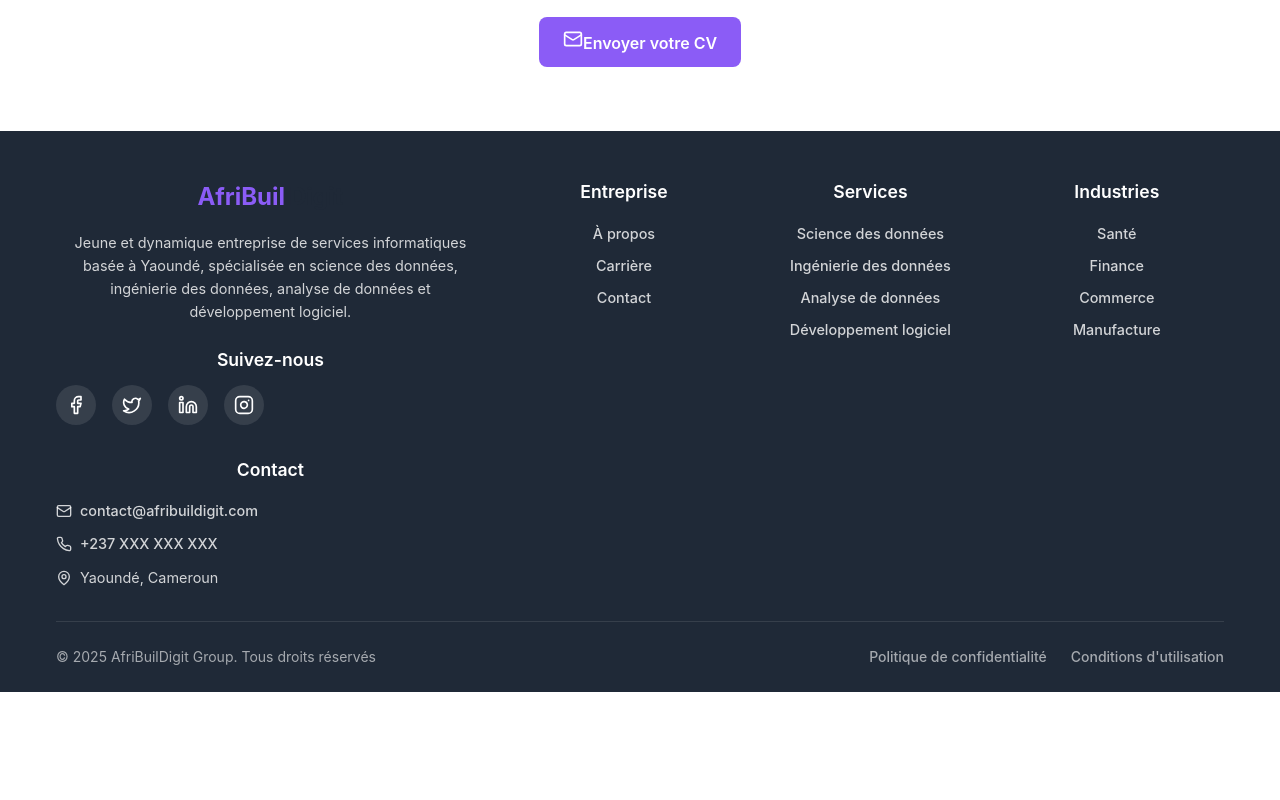
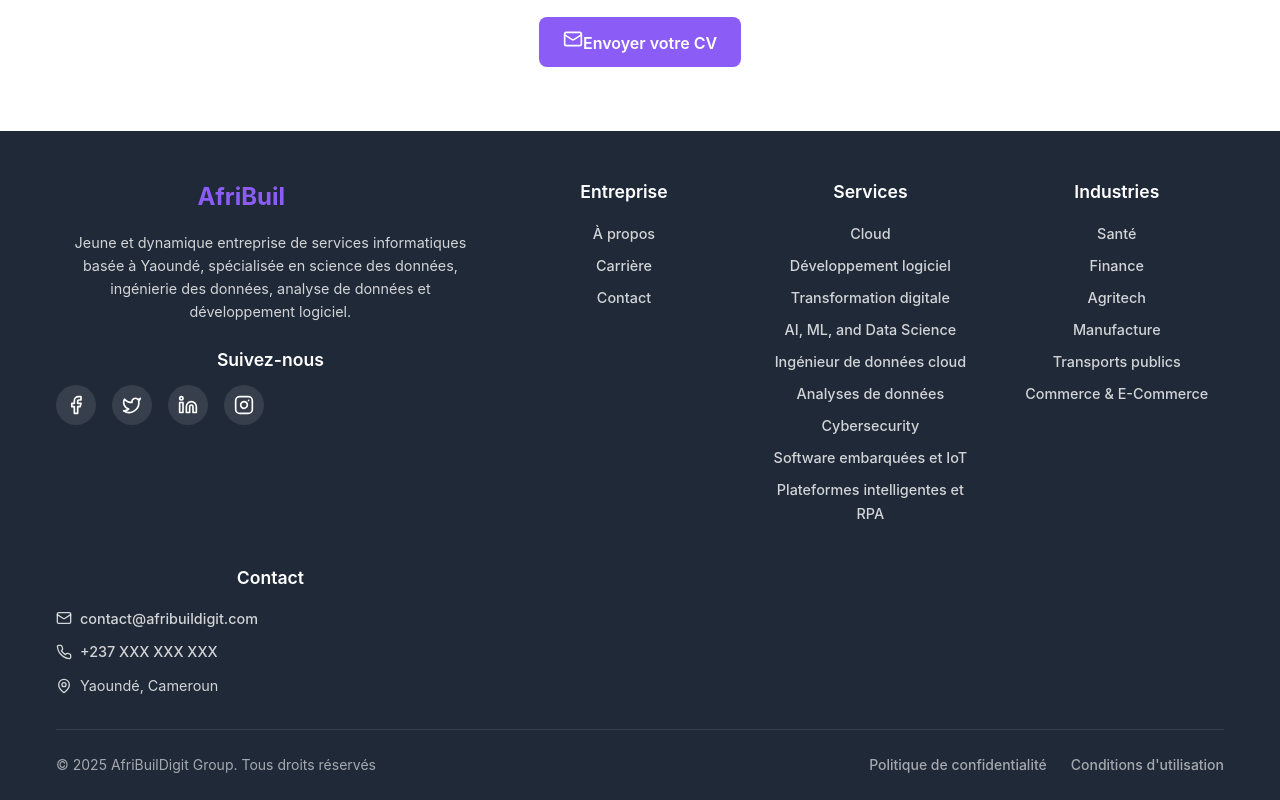
Before and after one commit to gomeskaze/afribuildigit_first, a React (Vite) app: page /career in a window 1280 px wide. Shown: the part 2309-3109 px from the top of the page. Before the commit the page ends 3001 px from the top, so only its background shows below. Built offline with nearby package versions, Linux system fonts and the light colour scheme.

Commit message:
ajustation sur le header, footer et le home page

```diff
--- a/src/components/Footer.jsx
+++ b/src/components/Footer.jsx
@@ -21,10 +21,15 @@ const Footer = () => {
     {
       title: t('services'),
       links: [
-        { label: t('dataScience'), path: '/services#data-science' },
-        { label: t('dataEngineering'), path: '/services#data-engineering' },
-        { label: t('dataAnalytics'), path: '/services#data-analytics' },
-        { label: t('softwareDevelopment'), path: '/services#software-development' }
+        { label: t('cloudServices'), path: '/services#cloud' },
+        { label: t('softwareEngineering'), path: '/services#software-development' },
+        { label: t('digitalTransformation'), path: '/services#digitalisation' },
+        { label: t('aiMlDataScience'), path: '/services#data-science' },
+        { label: t('cloudDataEngineering'), path: '/services#data-engineering' },
+        { label: t('dataAnalyticsServices'), path: '/services#data-analytics' },
+        { label: t('cybersecurity'), path: '/services#cybersecurity' },
+        { label: t('embeddedSoftwareIoT'), path: '/services#softwareIoT' },
+        { label: t('intelligentPlatformsRPA'), path: '/services#platformsRPA' }
       ]
     },
     {
@@ -32,8 +37,10 @@ const Footer = () => {
       links: [
         { label: t('healthcare'), path: '/industries#healthcare' },
         { label: t('finance'), path: '/industries#finance' },
-        { label: t('retail'), path: '/industries#retail' },
-        { label: t('manufacturing'), path: '/industries#manufacturing' }
+        { label: t('agritech'), path: '/industries#agritech' },
+        { label: t('manufacturing'), path: '/industries#manufacturing' },
+        { label: t('transport'), path: '/industries#transport' },
+        { label: t('retail'), path: '/industries#retail' }
       ]
     }
   ]
--- a/src/components/Header.jsx
+++ b/src/components/Header.jsx
@@ -28,8 +28,10 @@ const Header = () => {
       dropdown: [
         { label: t('healthcare'), path: '/industries#healthcare' },
         { label: t('finance'), path: '/industries#finance' },
-        { label: t('retail'), path: '/industries#retail' },
-        { label: t('manufacturing'), path: '/industries#manufacturing' }
+        { label: t('agritech'), path: '/industries#agritech' },
+        { label: t('manufacturing'), path: '/industries#manufacturing' },
+        { label: t('transport'), path: '/industries#transport' },
+        { label: t('retail'), path: '/industries#retail' }
       ]
     },
     {
@@ -37,10 +39,15 @@ const Header = () => {
       label: t('services'),
       path: '/services',
       dropdown: [
-        { label: t('dataScience'), path: '/services#data-science' },
-        { label: t('dataEngineering'), path: '/services#data-engineering' },
-        { label: t('dataAnalytics'), path: '/services#data-analytics' },
-        { label: t('softwareDevelopment'), path: '/services#software-development' }
+        { label: t('softwareEngineering'), path: '/services#software-development' },
+        { label: t('digitalTransformation'), path: '/services#digitalisation' },
+        { label: t('aiMlDataScience'), path: '/services#data-science' },
+        { label: t('cloudDataEngineering'), path: '/services#data-engineering' },
+        { label: t('dataAnalyticsServices'), path: '/services#data-analytics' },
+        { label: t('cloudServices'), path: '/services#cloud' },
+        { label: t('cybersecurity'), path: '/services#cybersecurity' },
+        { label: t('embeddedSoftwareIoT'), path: '/services#softwareIoT' },
+        { label: t('intelligentPlatformsRPA'), path: '/services#platformsRPA' }
       ]
     },
     {
--- a/src/contexts/LanguageContext.jsx
+++ b/src/contexts/LanguageContext.jsx
@@ -13,6 +13,8 @@ const translations = {
 
     // Page d'accueil
     heroTitle: 'AfriBuilDigit Group',
+    heroSubtitle1: 'Une vision stimulante.',
+    heroSubtitle2: 'Une valeur ajoutée.',
     heroSubtitle: 'Votre partenaire de confiance en services informatiques',
     heroDescription: 'Jeune et dynamique entreprise spécialisée en science des données, ingénierie des données, analyse de données et développement logiciel.',
     getStarted: 'Commencer',
@@ -48,23 +50,19 @@ const translations = {
     successRate: 'Taux de Réussite',
 
     // Services
-    dataScience: 'Science des données',
-    dataEngineering: 'Ingénierie des données',
-    dataAnalytics: 'Analyse de données',
-    softwareDevelopment: 'Développement logiciel',
     servicesTitle: 'Nos Services',
-    servicesSubtitle: 'Découvrez notre gamme complète de services informatiques spécialisés',
+    servicesSubtitle: 'Grâce à notre expertise technique approfondie, des outils et des méthodes modernes, nous développons des solutions avancées et sécurisées, de manière continue et efficace. Nous vous accompagnons dans la construction de votre avenir. De l\'idée à la mise en œuvre. Découvrez notre gamme complète de services informatiques spécialisés',
     whatWeOffer: 'Ce que nous offrons :',
     readyToStart: 'Prêt à commencer votre projet ?',
     contactForQuote: 'Contactez-nous pour discuter de vos besoins et obtenir un devis personnalisé',
 
     // Nouveaux services
-    softwareEngineering: 'Services d\'ingénierie logicielle et de conseil technique',
+    softwareEngineering: 'Développement logiciel',
     dataAnalyticsServices: 'Analyses de données',
     aiMlDataScience: 'AI, ML, and Data Science',
-    cloudDataEngineering: 'Ingénieur de données services cloud',
+    cloudDataEngineering: 'Ingénieur de données cloud',
     cloudServices: 'Cloud',
-    cybersecurity: 'Sécurité et qualité / Cybersecurity',
+    cybersecurity: 'Cybersecurity',
     embeddedSoftwareIoT: 'Software embarquées et IoT',
     intelligentPlatformsRPA: 'Plateformes intelligentes et RPA',
     digitalTransformation: 'Transformation digitale',
@@ -244,7 +242,9 @@ const translations = {
     industriesSubtitle: 'Nous servons divers secteurs d\'activité avec des solutions adaptées',
     healthcare: 'Santé',
     finance: 'Finance',
-    retail: 'Commerce',
+    agritech:'Agritech',
+    transport: 'Transports publics',
+    retail: 'Commerce & E-Commerce',
     manufacturing: 'Manufacture',
     readyToTransform: 'Prêt à transformer votre secteur d\'activité ?',
     contactForIndustry: 'Contactez-nous pour discuter de vos besoins spécifiques et découvrir nos solutions adaptées à votre industrie',
@@ -277,7 +277,8 @@ const translations = {
     // Langues
     language: 'Langue'
   },
-  /////########### langue anglaise ###########
+  ////////////////////////////////////////////////////////////////////////////////////
+                          /////########### langue anglaise ###########
   en: {
     // Navigation
     home: 'Home',
@@ -289,6 +290,8 @@ const translations = {
 
     // Home page
     heroTitle: 'AfriBuilDigit Group',
+    heroSubtitle1: 'Empowering vision.',
+    heroSubtitle2: 'Delivering value.',
     heroSubtitle: 'Your trusted partner in IT services',
     heroDescription: 'Young and dynamic company specialized in data science, data engineering, data analytics and software development.',
     getStarted: 'Get Started',
@@ -324,23 +327,19 @@ const translations = {
     successRate: 'Success Rate',
 
     // Services
-    dataScience: 'Data Science',
-    dataEngineering: 'Data Engineering',
-    dataAnalytics: 'Data Analytics',
-    softwareDevelopment: 'Software Development',
     servicesTitle: 'Our Services',
-    servicesSubtitle: 'Discover our complete range of specialized IT services',
+    servicesSubtitle: 'With broad technical expertise, modern tools and methods, we develop advanced and secure solutions, continuously and efficiently. We support you in building your future. From idea to implementation. Discover our complete range of specialized IT services',
     whatWeOffer: 'What we offer:',
     readyToStart: 'Ready to start your project?',
     contactForQuote: 'Contact us to discuss your needs and get a personalized quote',
 
     // New services
-    softwareEngineering: 'Software Engineering and Technical Consulting Services',
+    softwareEngineering: 'Software Engineering',
     dataAnalyticsServices: 'Data Analytics',
     aiMlDataScience: 'AI, ML, and Data Science',
-    cloudDataEngineering: 'Cloud Data Engineering Services',
+    cloudDataEngineering: 'Cloud Data Engineering',
     cloudServices: 'Cloud',
-    cybersecurity: 'Security and Quality / Cybersecurity',
+    cybersecurity: 'Cybersecurity',
     embeddedSoftwareIoT: 'Embedded Software and IoT',
     intelligentPlatformsRPA: 'Intelligent Platforms and RPA',
     digitalTransformation: 'Digital Transformation',
@@ -520,7 +519,9 @@ const translations = {
     industriesSubtitle: 'We serve various business sectors with tailored solutions',
     healthcare: 'Healthcare',
     finance: 'Finance',
-    retail: 'Retail',
+    agritech:'Agritech',
+    transport: 'Public Transport',
+    retail: 'Retail & E-Commerce',
     manufacturing: 'Manufacturing',
     readyToTransform: 'Ready to transform your industry?',
     contactForIndustry: 'Contact us to discuss your specific needs and discover our solutions adapted to your industry',
@@ -553,7 +554,8 @@ const translations = {
     // Languages
     language: 'Language'
   },
-  /////########### langue allemand ###########
+  ////////////////////////////////////////////////////////////////////////////
+  /////                          ########### langue allemand ###########
     de: {
     // Navigation
     home: 'Startseite',
@@ -565,6 +567,8 @@ const translations = {
 
     // Home page
     heroTitle: 'AfriBuilDigit Group',
+    heroSubtitle1: 'Eine anregende Vision.',
+    heroSubtitle2: 'Eine Wertschöpfung.',
     heroSubtitle: 'Ihr vertrauensvoller Partner für IT-Dienstleistungen',
     heroDescription: 'Junges und dynamisches Unternehmen, spezialisiert auf Datenwissenschaft, Datenengineering, Datenanalyse und Softwareentwicklung.',
     getStarted: 'Loslegen',
@@ -600,23 +604,19 @@ const translations = {
     successRate: 'Erfolgsquote',
 
     // Services
-    dataScience: 'Datenwissenschaft',
-    dataEngineering: 'Datenengineering',
-    dataAnalytics: 'Datenanalyse',
-    softwareDevelopment: 'Softwareentwicklung',
     servicesTitle: 'Unsere Dienstleistungen',
-    servicesSubtitle: 'Entdecken Sie unsere vollständige Palette spezialisierter IT-Dienstleistungen',
+    servicesSubtitle: 'Mit breitem Fachwissen, Tools und Methoden entwickeln wir fortschrittliche und sichere Lösungen, kontinuierlich und effizient. Wir begleiten ihre Zukunftsgestaltung. Von der Idee bis zur Umsetzung. Entdecken Sie unsere vollständige Palette spezialisierter IT-Dienstleistungen',
     whatWeOffer: 'Was wir anbieten:',
     readyToStart: 'Bereit, Ihr Projekt zu starten?',
     contactForQuote: 'Kontaktieren Sie uns, um Ihre Bedürfnisse zu besprechen und ein personalisiertes Angebot zu erhalten',
 
     // Neue Dienstleistungen
-    softwareEngineering: 'Software-Engineering und technische Beratungsdienstleistungen',
+    softwareEngineering: 'Software-Engineering',
     dataAnalyticsServices: 'Datenanalyse',
     aiMlDataScience: 'KI, ML und Datenwissenschaft',
-    cloudDataEngineering: 'Cloud-Datenengineering-Dienstleistungen',
+    cloudDataEngineering: 'Cloud-Datenengineering',
     cloudServices: 'Cloud',
-    cybersecurity: 'Sicherheit und Qualität / Cybersicherheit',
+    cybersecurity: 'Cybersicherheit',
     embeddedSoftwareIoT: 'Eingebettete Software und IoT',
     intelligentPlatformsRPA: 'Intelligente Plattformen und RPA',
     digitalTransformation: 'Digitale Transformation',
@@ -796,7 +796,9 @@ const translations = {
     industriesSubtitle: 'Wir bedienen verschiedene Geschäftsbereiche mit maßgeschneiderten Lösungen',
     healthcare: 'Gesundheitswesen',
     finance: 'Finanzen',
-    retail: 'Einzelhandel',
+    agritech:'Agritech',
+    transport: 'Öffentliche Verkehrsmittel',
+    retail: 'Einzelhandel & e-Commerce',
     manufacturing: 'Fertigung',
     readyToTransform: 'Bereit, Ihre Branche zu transformieren?',
     contactForIndustry: 'Kontaktieren Sie uns, um Ihre spezifischen Bedürfnisse zu besprechen und unsere an Ihre Branche angepassten Lösungen zu entdecken',
--- a/src/pages/Home.css
+++ b/src/pages/Home.css
@@ -9,6 +9,16 @@
 
 .hero-title {
   font-size: 3.5rem;
+  font-weight: 700;
+  margin-bottom: 1rem;
+  background: linear-gradient(135deg, #ffffff 0%, #f3e8ff 100%);
+  -webkit-background-clip: text;
+  -webkit-text-fill-color: transparent;
+  background-clip: text;
+}
+
+.hero-subtitle1 {
+  font-size: 2.5rem;
   font-weight: 700;
   margin-bottom: 1rem;
   background: linear-gradient(135deg, #ffffff 0%, #f3e8ff 100%);
```
Also changed, not shown: src/pages/Home.jsx (+14 -7 lines).
